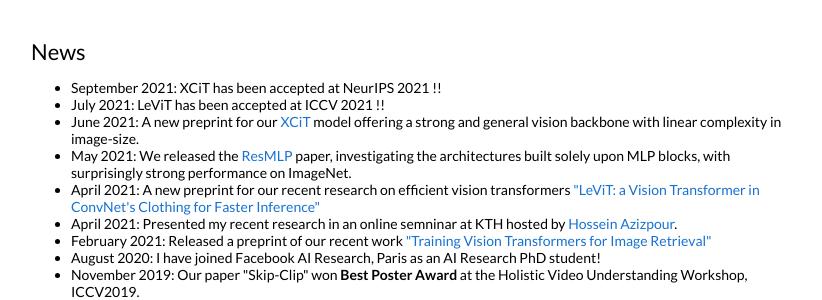
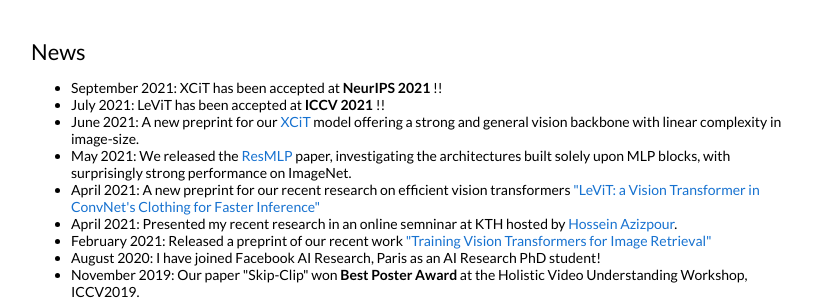
Before and after one commit to aelnouby/aelnouby.github.io, a Jekyll site: the page built from _posts/2021-6-20-xcit.markdown, in a window 1280 px wide and 900 px high. Shown: the part 326-626 px from the top of the window, without its empty margins (229-1051 px from the left). Built offline with Jekyll 4.4.1, drawn with Linux system fonts in a browser that asks for light colours.

```diff
--- a/_layouts/default.html
+++ b/_layouts/default.html
@@ -82,8 +82,8 @@
             <td style="padding:2.5%;width:100%;vertical-align:middle">
               <h2>News</h2>
                 <ul>
-                  <li>September 2021: XCiT has been accepted at NeurIPS 2021 !! </li>
-                  <li> July 2021: LeViT has been accepted at ICCV 2021 !! </li>
+                  <li>September 2021: XCiT has been accepted at <strong>NeurIPS 2021</strong> !! </li>
+                  <li> July 2021: LeViT has been accepted at <strong>ICCV 2021</strong> !! </li>
                   <li>June 2021: A new preprint for our <a href="https://arxiv.org/abs/2106.09681v2">XCiT</a> model offering a strong and general vision backbone with linear complexity in image-size.</li>
                   <li>May 2021: We released the <a href="https://arxiv.org/abs/2105.03404">ResMLP</a> paper, investigating the architectures built solely upon MLP blocks, with surprisingly strong performance on ImageNet.</li>
                   <li>April 2021:  A new preprint for our recent research on efficient vision transformers <a href="https://arxiv.org/abs/2104.01136">"LeViT: a Vision Transformer in ConvNet's Clothing for Faster Inference"</a></li>
```
